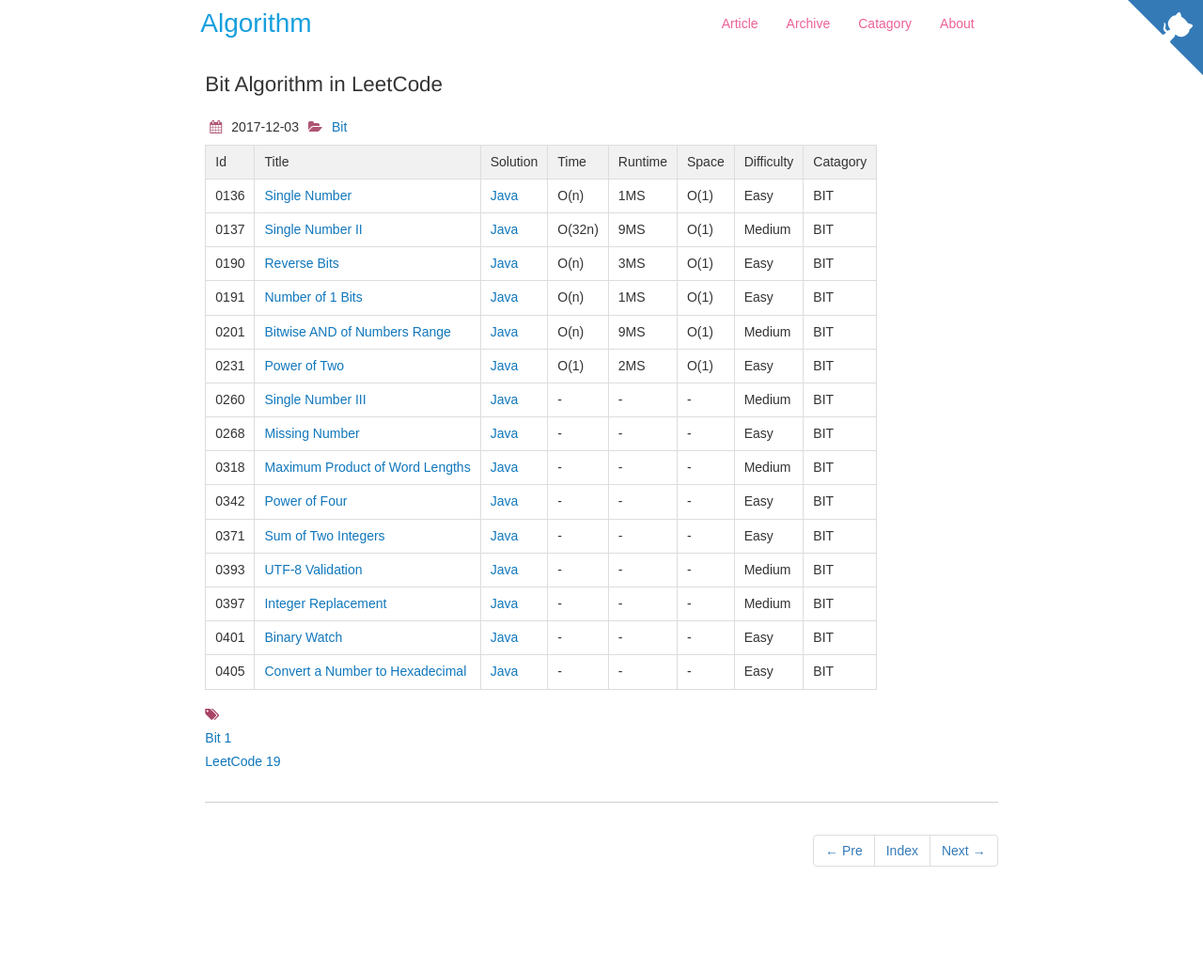
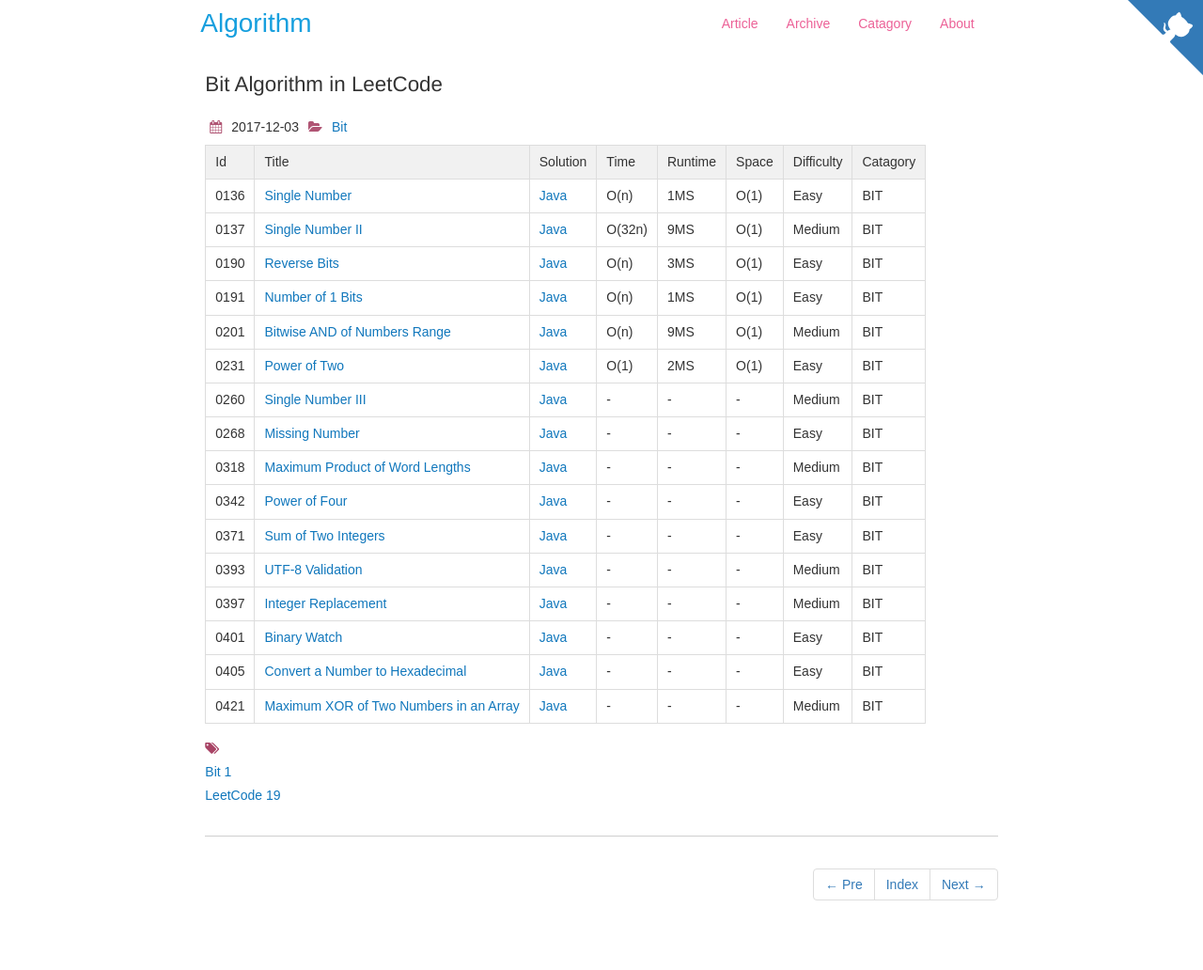
Before and after one commit to dunso/algorithm, a Jekyll site: the page built from docs/_posts/2017-12-03-Bit.md, in a window 1280 px wide. Shown: the whole page at 94% size. Built offline with Jekyll 4.4.1, drawn with Linux system fonts in a browser that asks for light colours; nearby versions of some CDN libraries; before the commit the page ends 996 px from its top, so only the background shows below that.

Commit message:
Add index of LeetCode0421.java to docs

```diff
--- a/docs/_posts/2017-12-03-Bit.md
+++ b/docs/_posts/2017-12-03-Bit.md
@@ -27,3 +27,4 @@
 |0397|[Integer Replacement](https://leetcode.com/problems/integer-replacement/) | [Java](https://e.srl/leetcode-397/)  |-|-|-|  Medium |BIT|
 |0401|[Binary Watch](https://leetcode.com/problems/binary-watch/) | [Java](https://e.srl/leetcode-401/)  |-|-|-|  Easy |BIT|
 |0405|[Convert a Number to Hexadecimal](https://leetcode.com/problems/convert-a-number-to-hexadecimal/description/) | [Java](https://e.srl/leetcode-405/)  |-|-|-| Easy |BIT|
+|0421|[Maximum XOR of Two Numbers in an Array](https://leetcode.com/problems/maximum-xor-of-two-numbers-in-an-array/) | [Java](https://e.srl/leetcode-421/)  |-|-|-|Medium|BIT|
```
